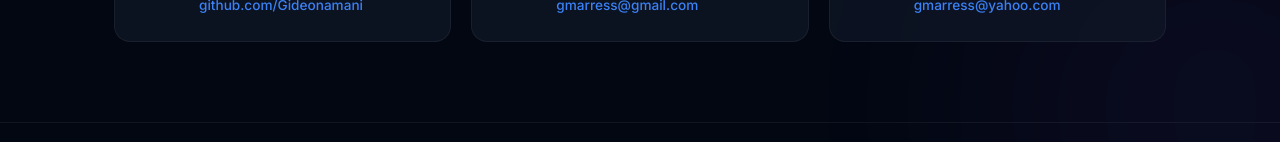
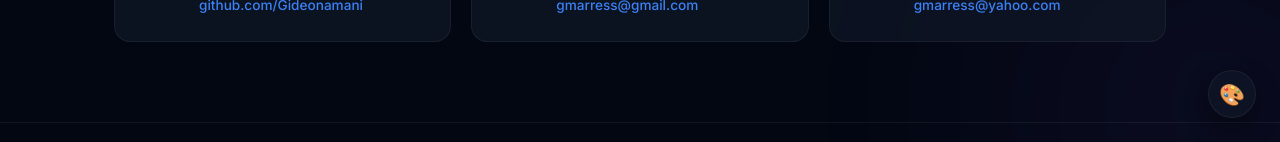
Before and after one commit to Gideonamani/gideonamani.github.io, a React (Vite) app: page /contact in a window 1280 px wide. Shown: the part 658-800 px from the top of the page. Built offline with nearby package versions, Linux system fonts and the light colour scheme.

Commit message:
feat: implement floating theme customizer widget with localstorage persistence

```diff
--- a/src/App.jsx
+++ b/src/App.jsx
@@ -2,6 +2,7 @@ import { Routes, Route } from 'react-router-dom';
 import Header from './components/Header';
 import Footer from './components/Footer';
 import ScrollToTop from './components/ScrollToTop';
+import ThemeCustomizer from './components/ThemeCustomizer';
 import Home from './pages/Home';
 import About from './pages/About';
 import Contact from './pages/Contact';
@@ -15,6 +16,7 @@ export default function App() {
     <>
       <div className="ambient-glow ambient-glow-1"></div>
       <div className="ambient-glow ambient-glow-2"></div>
+      <ThemeCustomizer />
       <div className="app">
         <Header />
         <ScrollToTop />
--- /dev/null
+++ b/src/components/ThemeCustomizer.jsx
@@ -0,0 +1,69 @@
+import { useState, useEffect } from 'react';
+
+const THEMES = [
+  { id: 'indigo', name: 'Indigo Nebula', class: 'indigo' },
+  { id: 'emerald', name: 'Emerald Matrix', class: 'emerald' },
+  { id: 'cyberpunk', name: 'Cyberpunk Sunset', class: 'cyberpunk' },
+  { id: 'glacier', name: 'Glacier Ice', class: 'glacier' },
+];
+
+export default function ThemeCustomizer() {
+  const [isOpen, setIsOpen] = useState(false);
+  const [activeTheme, setActiveTheme] = useState(() => {
+    try {
+      return localStorage.getItem('site-theme-accent') || 'indigo';
+    } catch {
+      return 'indigo';
+    }
+  });
+
+  // Apply theme class to document body on mount and activeTheme state changes
+  useEffect(() => {
+    // Remove any existing theme- classes
+    THEMES.forEach((t) => {
+      document.body.classList.remove(`theme-${t.id}`);
+    });
+
+    // Add active theme class
+    document.body.classList.add(`theme-${activeTheme}`);
+
+    // Persist in localStorage
+    try {
+      localStorage.setItem('site-theme-accent', activeTheme);
+    } catch (e) {
+      console.warn('Could not persist theme choice:', e);
+    }
+  }, [activeTheme]);
+
+  const toggleOpen = () => setIsOpen(!isOpen);
+
+  const selectTheme = (themeId) => {
+    setActiveTheme(themeId);
+  };
+
+  return (
+    <div className="theme-customizer-container">
+      <div className={`theme-customizer-panel ${isOpen ? 'open' : ''}`}>
+        {THEMES.map((theme) => (
+          <button
+            key={theme.id}
+            className={`theme-dot-option ${theme.class} ${
+              activeTheme === theme.id ? 'active' : ''
+            }`}
+            onClick={() => selectTheme(theme.id)}
+            title={theme.name}
+            aria-label={`Select ${theme.name} Theme`}
+          />
+        ))}
+      </div>
+      <button
+        className="theme-customizer-trigger"
+        onClick={toggleOpen}
+        title="Customize Theme"
+        aria-label="Customize Theme Accent Colors"
+      >
+        🎨
+      </button>
+    </div>
+  );
+}
--- a/src/index.css
+++ b/src/index.css
@@ -31,6 +31,54 @@
   --transition-fast: 150ms ease;
   --transition-base: 250ms ease;
   --transition-slow: 400ms ease;
+}
+
+/* =============================================
+   Theme Accent Classes
+   ============================================= */
+
+body {
+  transition: background-color var(--transition-slow), color var(--transition-slow), border-color var(--transition-slow);
+}
+
+body.theme-indigo {
+  --accent-blue: #3b82f6;
+  --accent-purple: #8b5cf6;
+  --accent-cyan: #06b6d4;
+  --gradient-primary: linear-gradient(135deg, #3b82f6 0%, #8b5cf6 100%);
+  --gradient-hero: linear-gradient(135deg, #3b82f6 0%, #8b5cf6 50%, #06b6d4 100%);
+  --glow-blue: rgba(59, 130, 246, 0.15);
+  --glow-purple: rgba(139, 92, 246, 0.15);
+}
+
+body.theme-emerald {
+  --accent-blue: #10b981;
+  --accent-purple: #059669;
+  --accent-cyan: #34d399;
+  --gradient-primary: linear-gradient(135deg, #10b981 0%, #059669 100%);
+  --gradient-hero: linear-gradient(135deg, #10b981 0%, #34d399 50%, #059669 100%);
+  --glow-blue: rgba(16, 185, 129, 0.15);
+  --glow-purple: rgba(5, 150, 105, 0.15);
+}
+
+body.theme-cyberpunk {
+  --accent-blue: #f97316;
+  --accent-purple: #ec4899;
+  --accent-cyan: #f43f5e;
+  --gradient-primary: linear-gradient(135deg, #f97316 0%, #ec4899 100%);
+  --gradient-hero: linear-gradient(135deg, #f97316 0%, #f43f5e 50%, #ec4899 100%);
+  --glow-blue: rgba(249, 115, 22, 0.15);
+  --glow-purple: rgba(236, 72, 153, 0.15);
+}
+
+body.theme-glacier {
+  --accent-blue: #0284c7;
+  --accent-purple: #06b6d4;
+  --accent-cyan: #38bdf8;
+  --gradient-primary: linear-gradient(135deg, #0284c7 0%, #06b6d4 100%);
+  --gradient-hero: linear-gradient(135deg, #0284c7 0%, #38bdf8 50%, #06b6d4 100%);
+  --glow-blue: rgba(2, 132, 199, 0.15);
+  --glow-purple: rgba(6, 182, 212, 0.15);
 }
 
 /* =============================================
@@ -1010,3 +1058,88 @@ button {
     justify-content: center;
   }
 }
+
+/* =============================================
+   Theme Customizer Widget
+   ============================================= */
+
+.theme-customizer-container {
+  position: fixed;
+  bottom: 24px;
+  right: 24px;
+  z-index: 999;
+  display: flex;
+  align-items: center;
+  gap: 12px;
+}
+
+.theme-customizer-trigger {
+  width: 48px;
+  height: 48px;
+  border-radius: 50%;
+  background: rgba(17, 24, 39, 0.7);
+  border: 1px solid var(--border-subtle);
+  backdrop-filter: blur(12px);
+  -webkit-backdrop-filter: blur(12px);
+  display: flex;
+  align-items: center;
+  justify-content: center;
+  font-size: 1.3rem;
+  color: var(--text-secondary);
+  cursor: pointer;
+  box-shadow: 0 10px 25px rgba(0, 0, 0, 0.4);
+  transition: all var(--transition-base);
+}
+
+.theme-customizer-trigger:hover {
+  border-color: var(--border-hover);
+  color: var(--text-primary);
+  transform: rotate(30deg) scale(1.05);
+}
+
+.theme-customizer-panel {
+  background: rgba(17, 24, 39, 0.85);
+  border: 1px solid var(--border-subtle);
+  backdrop-filter: blur(20px);
+  -webkit-backdrop-filter: blur(20px);
+  padding: 10px 16px;
+  border-radius: 30px;
+  display: flex;
+  gap: 10px;
+  box-shadow: 0 10px 25px rgba(0, 0, 0, 0.4);
+  opacity: 0;
+  pointer-events: none;
+  transform: translateX(15px);
+  transition: all var(--transition-base);
+}
+
+.theme-customizer-panel.open {
+  opacity: 1;
+  pointer-events: auto;
+  transform: translateX(0);
+}
+
+.theme-dot-option {
+  width: 24px;
+  height: 24px;
+  border-radius: 50%;
+  border: 2px solid transparent;
+  cursor: pointer;
+  transition: all var(--transition-fast);
+  position: relative;
+}
+
+.theme-dot-option:hover {
+  transform: scale(1.15);
+}
+
+.theme-dot-option.active {
+  border-color: var(--text-primary);
+  transform: scale(1.1);
+  box-shadow: 0 0 10px currentColor;
+}
+
+.theme-dot-option.indigo { background: #3b82f6; color: #3b82f6; }
+.theme-dot-option.emerald { background: #10b981; color: #10b981; }
+.theme-dot-option.cyberpunk { background: #f97316; color: #f97316; }
+.theme-dot-option.glacier { background: #0284c7; color: #0284c7; }
```
